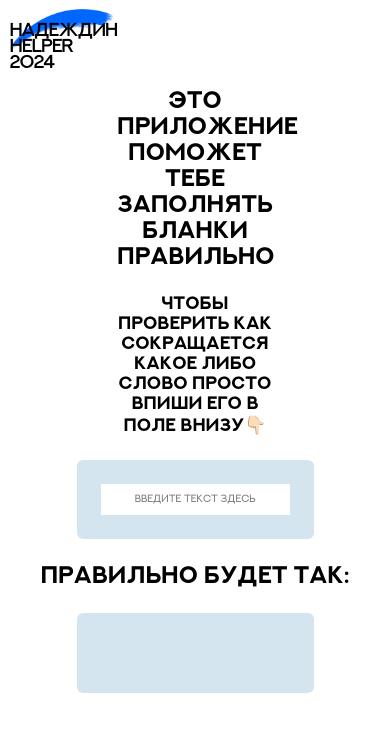
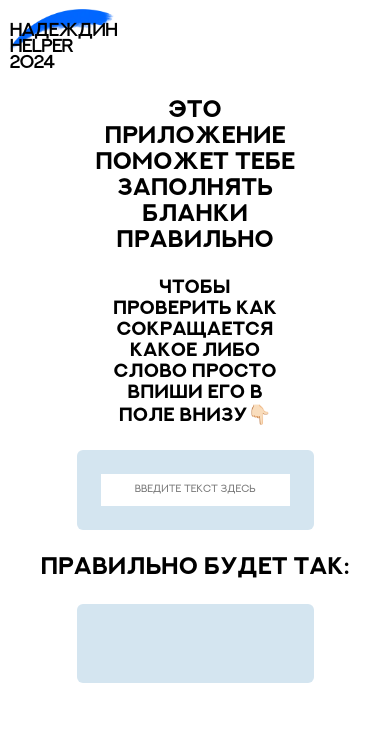
Before and after one commit to SawMassacre/NadezhdinHelper, a Vue app: page / in a window 390 px wide. Shown: the top 732 px of the page. Built offline with nearby package versions, Linux system fonts and the light colour scheme.

Commit message:
style: Headings adjusted for mobile

```diff
--- a/src/App.vue
+++ b/src/App.vue
@@ -74,4 +74,123 @@ strong {
     font-size: 12px;
   }
 }
+
+@media screen and (max-width: 1366px) {
+  h1 {
+    font-size: 2em;
+  }
+  h2 {
+    font-size: 1.6em;
+  }
+  h3 {
+    font-size: 1.2em;
+  }
+}
+
+@media screen and (max-width: 1100px) {
+  h1 {
+    font-size: 2em;
+  }
+  h2 {
+    font-size: 1.6em;
+  }
+  h3 {
+    font-size: 1.2em;
+  }
+}
+
+@media screen and (max-width: 960px) {
+  h1 {
+    font-size: 2em;
+  }
+  h2 {
+    font-size: 1.6em;
+  }
+  h3 {
+    font-size: 1.2em;
+  }
+}
+
+@media screen and (max-width: 480px) {
+  h1 {
+    font-size: 2em;
+  }
+  h2 {
+    font-size: 1.6em;
+  }
+  h3 {
+    font-size: 1.2em;
+  }
+}
+
+@media screen and (max-width: 410px) {
+  h1 {
+    font-size: 2em;
+  }
+  h2 {
+    font-size: 1.6em;
+  }
+  h3 {
+    font-size: 1.2em;
+  }
+}
+@media screen and (max-width: 1366px) {
+  h1 {
+    font-size: 2em;
+  }
+  h2 {
+    font-size: 1.6em;
+  }
+  h3 {
+    font-size: 1.2em;
+  }
+}
+
+@media screen and (max-width: 1100px) {
+  h1 {
+    font-size: 2em;
+  }
+  h2 {
+    font-size: 1.6em;
+  }
+  h3 {
+    font-size: 1.2em;
+  }
+}
+
+@media screen and (max-width: 960px) {
+  h1 {
+    font-size: 2em;
+  }
+  h2 {
+    font-size: 1.6em;
+  }
+  h3 {
+    font-size: 1.2em;
+  }
+}
+
+@media screen and (max-width: 480px) {
+  h1 {
+    font-size: 2em;
+  }
+  h2 {
+    font-size: 1.6em;
+  }
+  h3 {
+    font-size: 1.2em;
+  }
+}
+
+@media screen and (max-width: 410px) {
+  h1 {
+    font-size: 2em;
+  }
+  h2 {
+    font-size: 1.6em;
+  }
+  h3 {
+    font-size: 1.2em;
+  }
+}
 </style>
--- a/src/components/HelloWorld.vue
+++ b/src/components/HelloWorld.vue
@@ -5,7 +5,7 @@
     <p class="header__subtitle">2024</p>
   </div>
   <div class="page-container">
-    <h1 style="width: 40vw; text-align: center">
+    <h1 style="width: 55vw; text-align: center">
       Это приложение поможет тебе заполнять бланки правильно
     </h1>
     <h2 style="width: 45vw; text-align: center">
```
